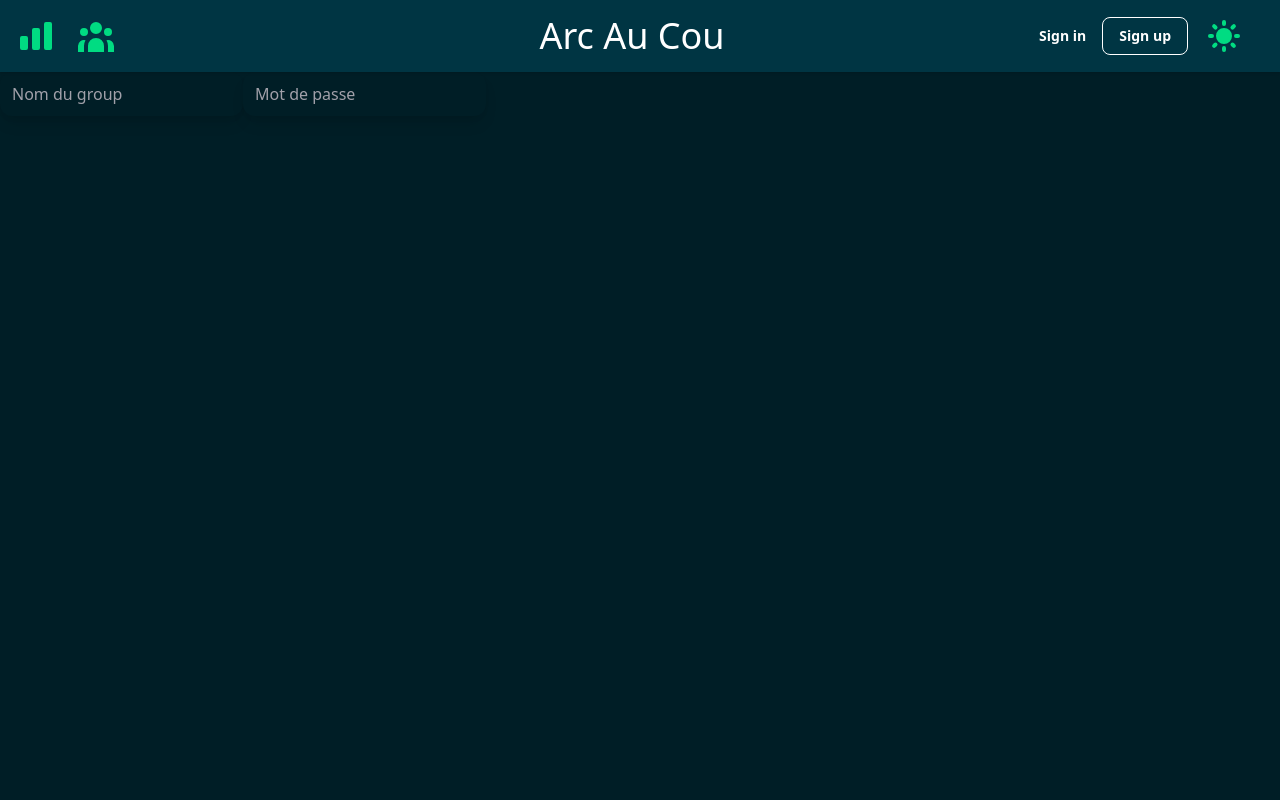
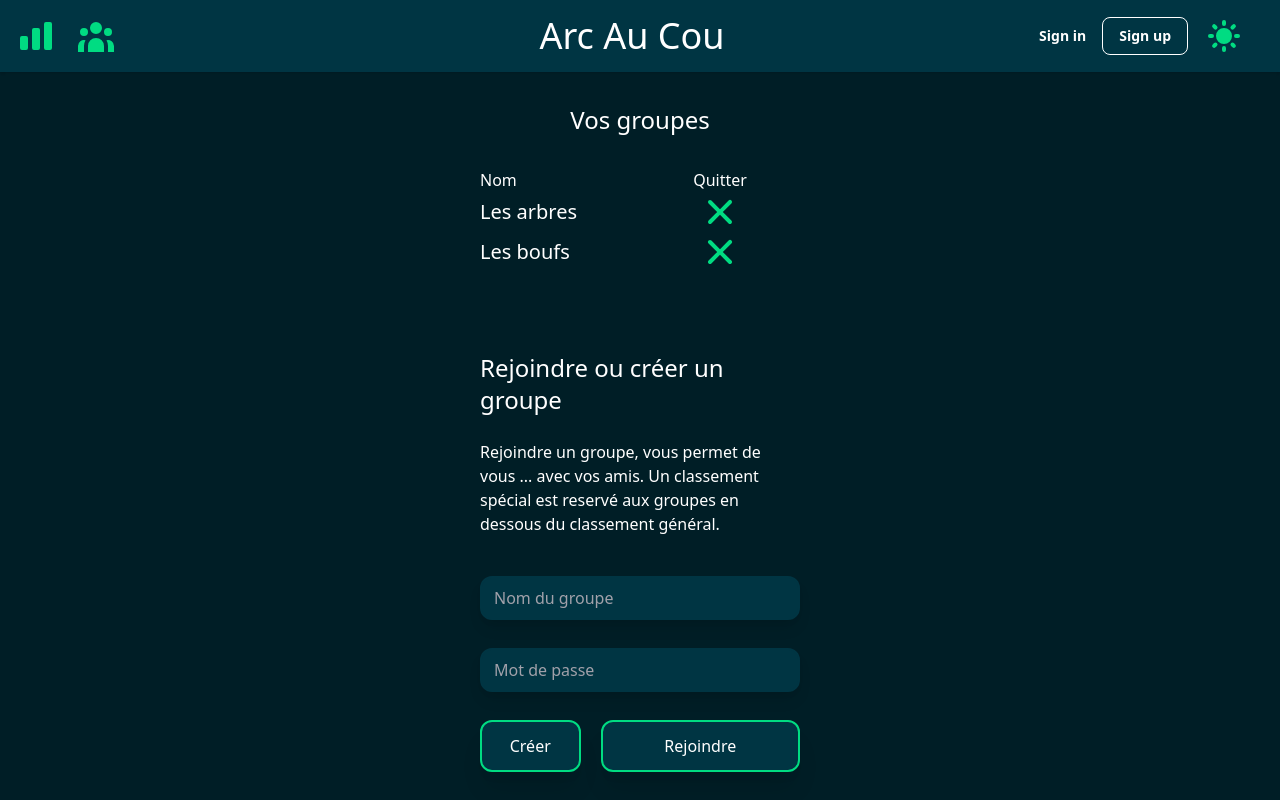
Before and after one commit to HE-Arc/arc-au-cou, a Nuxt app in the folder arcaucou-front/: page /groups in a window 1280 px wide. Built offline with nearby package versions, Linux system fonts and the light colour scheme; what vue-confetti would draw is missing.

Commit message:
feat: forms to create or join groups

```diff
--- a/arcaucou-front/components/Square.vue
+++ b/arcaucou-front/components/Square.vue
@@ -1,5 +1,5 @@
 <template>
-  <div class="text-3xl">
+  <div class="sm:text-3xl">
     <div @click="handleSelect" v-if="cell.value != 0" class="mx-auto dark:bg-d-30 border-2 dark:border-d-30 text-center h-10 w-10" :class="[!this.cell.isSelected ? 'border-d-text' : 'dark:border-d-10']">
       {{cell.value}}
     </div>
--- a/arcaucou-front/pages/groups.vue
+++ b/arcaucou-front/pages/groups.vue
@@ -1,12 +1,46 @@
 <template>
-  <main class='pt-10 bg-l-background min-h-screen dark:bg-d-background text-l-text dark:text-d-text'>
-    <div class="flex">
-      <div class="mt-7">
-        <input type="text" placeholder="Nom du group" class="mt-1 pl-3 block w-full border-none bg-gray-100 dark:bg-d-background h-11 rounded-xl shadow-lg focus:border-green-gemme">
+  <main class='mt-16 bg-l-background min-h-screen dark:bg-d-background text-l-text dark:text-d-text fixed w-full h-full top-0 left-0 z-0'>
+    <div v-if="hasGroup" class="mx-auto w-1/4">
+      <div class="grid grid-cols-2 mx-auto mt-10 gap-y-8">
+        <div class="text-center col-span-2">
+          <h2 class="text-2xl">Vos groupes</h2>
+        </div>
+        <div class="">
+          <p>Nom</p>
+        </div>
+        <div class="text-center">
+          <p>Quitter</p>
+        </div>
+      </div>
+      <div class="grid grid-cols-2 mx-auto" v-for="name in groupsList" :key="name">
+        <p class="my-auto text-xl">{{name}}</p>
+        <div  class="w-full">
+          <svg @click="handleQuit(name)" xmlns="http://www.w3.org/2000/svg" class="mx-auto h-10 w-10 cursor-pointer hover:text-red dark:hover:text-red dark:text-d-10" viewBox="0 0 20 20" fill="currentColor">
+            <path fillRule="evenodd" d="M4.293 4.293a1 1 0 011.414 0L10 8.586l4.293-4.293a1 1 0 111.414 1.414L11.414 10l4.293 4.293a1 1 0 01-1.414 1.414L10 11.414l-4.293 4.293a1 1 0 01-1.414-1.414L8.586 10 4.293 5.707a1 1 0 010-1.414z" clipRule="evenodd" />
+          </svg>
+        </div>
+      </div>
+    </div>
+    <div class="mt-20 mx-auto w-1/4">
+      <h1 class="text-2xl">Rejoindre ou créer un groupe</h1>
+      <br>
+      <p>Rejoindre un groupe, vous permet de vous ... avec vos amis. Un classement spécial est reservé aux groupes en dessous du classement général.</p>
+      <br>
+      <div class="mt-4">
+          <input type="text" v-model="groupData.name" placeholder="Nom du groupe" class="mt-1 pl-3 block w-full border-l-10 border-2 bg-l-background dark:border-d-30 dark:bg-d-30 h-11 rounded-xl shadow-lg dark:focus:border-d-10 focus:border-d-10">
       </div>
 
       <div class="mt-7">
-        <input type="password" placeholder="Mot de passe" class="mt-1 pl-3 block w-full border-none bg-gray-100 dark:bg-d-background h-11 rounded-xl shadow-lg focus:border-green-gemme">
+          <input type="password" v-model="groupData.password" placeholder="Mot de passe" class="mt-1 pl-3 block w-full border-l-10 border-2 dark:border-d-30 bg-l-background dark:bg-d-30 h-11 rounded-xl shadow-lg focus:border-d-10">
+      </div>
+
+      <div class="mt-7 flex">
+          <button @click="handleCreate" class="w-1/2 bg-l-background dark:bg-d-30 border-l-10 dark:border-d-10 border-2 bottom-2 py-3 rounded-xl shadow-xl hover:shadow-inner focus:outline-none transition duration-500 ease-in-out  transform hover:-translate-x hover:scale-105">
+              Créer
+          </button>
+          <button @click="handleJoin" class="w-full ml-5 bg-l-background dark:bg-d-30 border-l-10 dark:border-d-10 border-2 bottom-2 py-3 rounded-xl shadow-xl hover:shadow-inner focus:outline-none transition duration-500 ease-in-out  transform hover:-translate-x hover:scale-105">
+              Rejoindre
+          </button>
       </div>
     </diV>
   </main>
@@ -23,7 +57,24 @@ export default {
   },
   data: function() {
     return {
+      groupsList: ['Les arbres', 'Les boufs'],
+      groupData: {
+        name: '',
+        password: ''
+      },
+      hasGroup: true,
     }
   },
+  methods:{
+    handleCreate: function(){
+      console.log("Create");
+    },
+    handleJoin: function(){
+      console.log("Join");
+    },
+    handleQuit: function(name){
+      console.log(name);
+    }
+  }
 }
 </script>
--- a/arcaucou-front/tailwind.config.js
+++ b/arcaucou-front/tailwind.config.js
@@ -12,6 +12,7 @@ module.exports = {
       'l-30': '#42B883',
       'l-10': '#00DC82',
       'l-text': '#000',
+      red: '#ba0000',
     },
   },
 }
```
